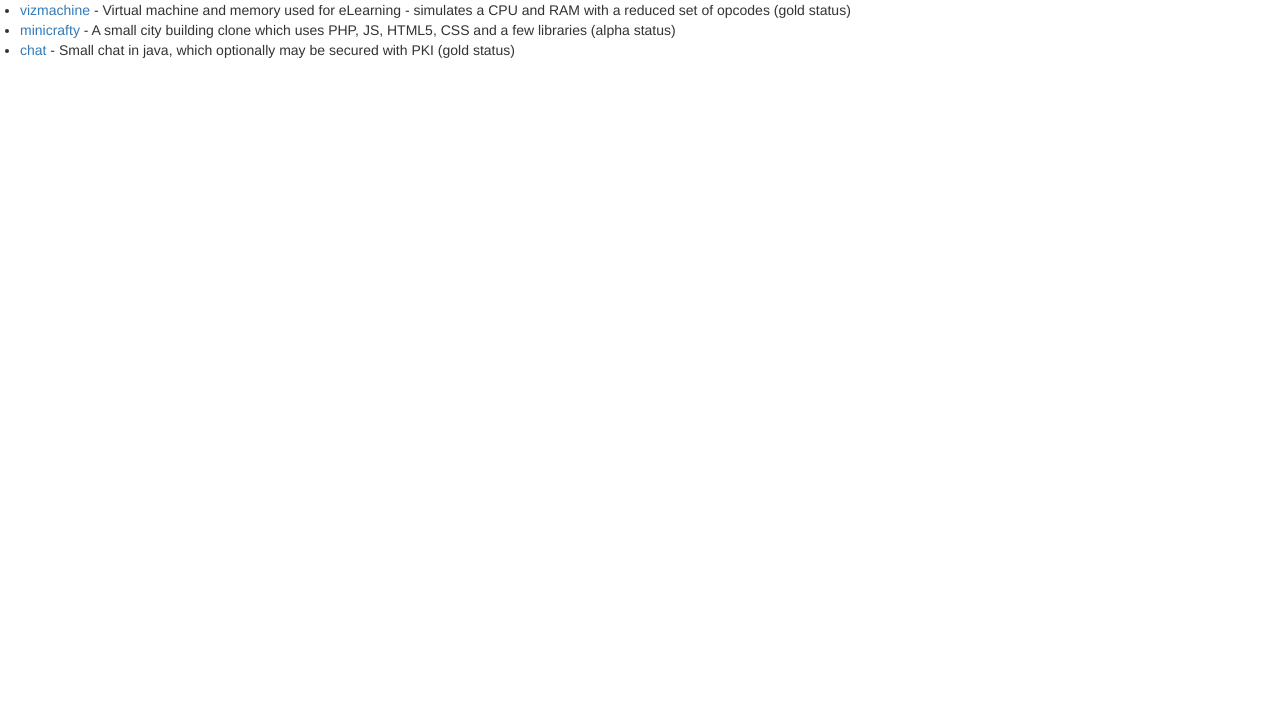
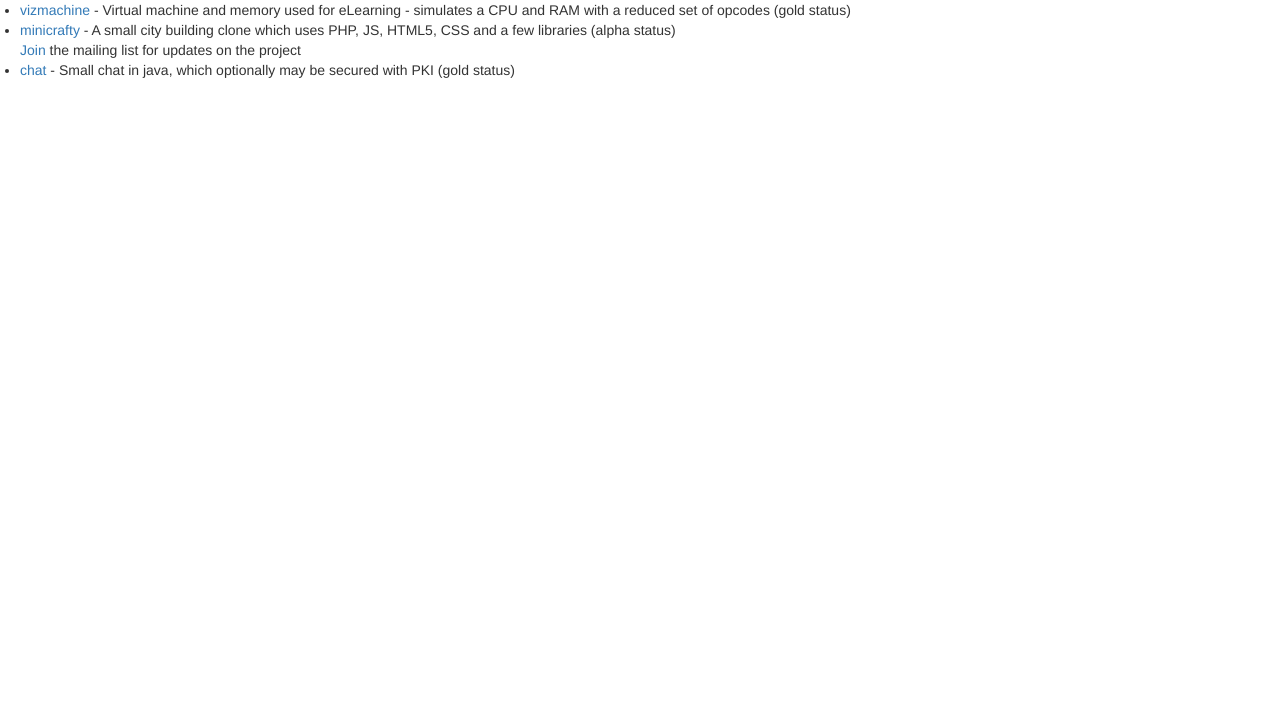
Before and after one commit to makno/makno.github.io, a plain HTML site: page index.html in a window 1280 px wide. Shown: the part 86-800 px from the top of the page. Drawn offline with Linux system fonts and the light colour scheme.

Commit message:
Update index.html

```diff
--- a/index.html
+++ b/index.html
@@ -36,7 +36,8 @@ mathias.knoll-AT-fh-joanneum.at
 		<a href="https://github.com/makno/vizmachine">vizmachine</a> - Virtual machine and memory used for eLearning - simulates a CPU and RAM with a reduced set of opcodes (gold status)
 	</li>
 	<li>
-		<a href="https://github.com/makno/minicraft">minicrafty</a> - A small city building clone which uses PHP, JS, HTML5, CSS and a few libraries (alpha status)
+		<a href="https://github.com/makno/minicraft">minicrafty</a> - A small city building clone which uses PHP, JS, HTML5, CSS and a few libraries (alpha status)<br/>
+		<a href="https://groups.google.com/forum/embed/?place=forum/minicrafty-mailing-list/join">Join</a> the mailing list for updates on the project
 	</li>
 	<li>
 		<a href="https://github.com/makno/chat">chat</a> - Small chat in java, which optionally may be secured with PKI (gold status)
```
